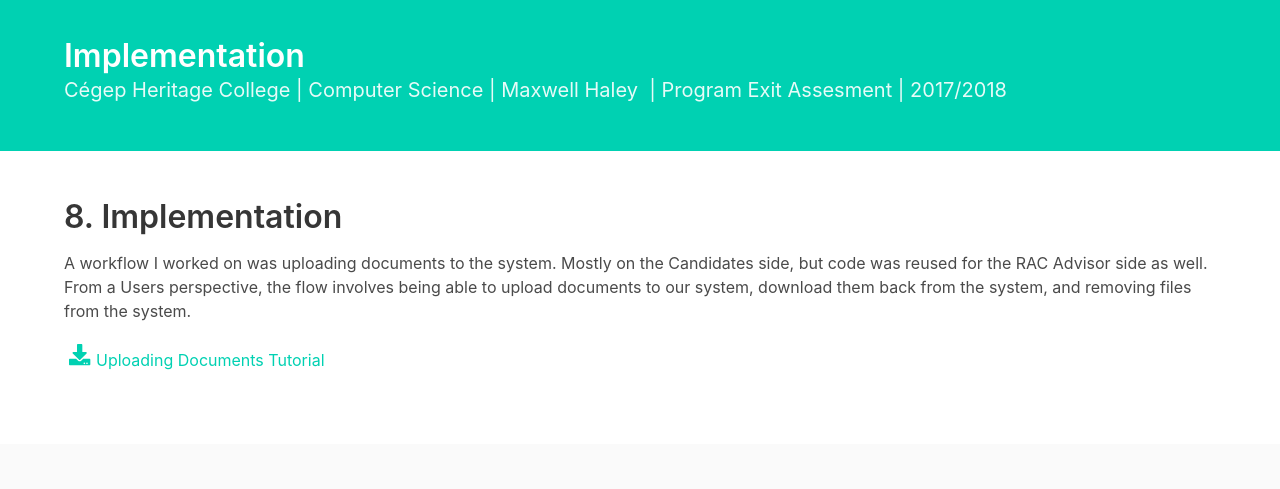
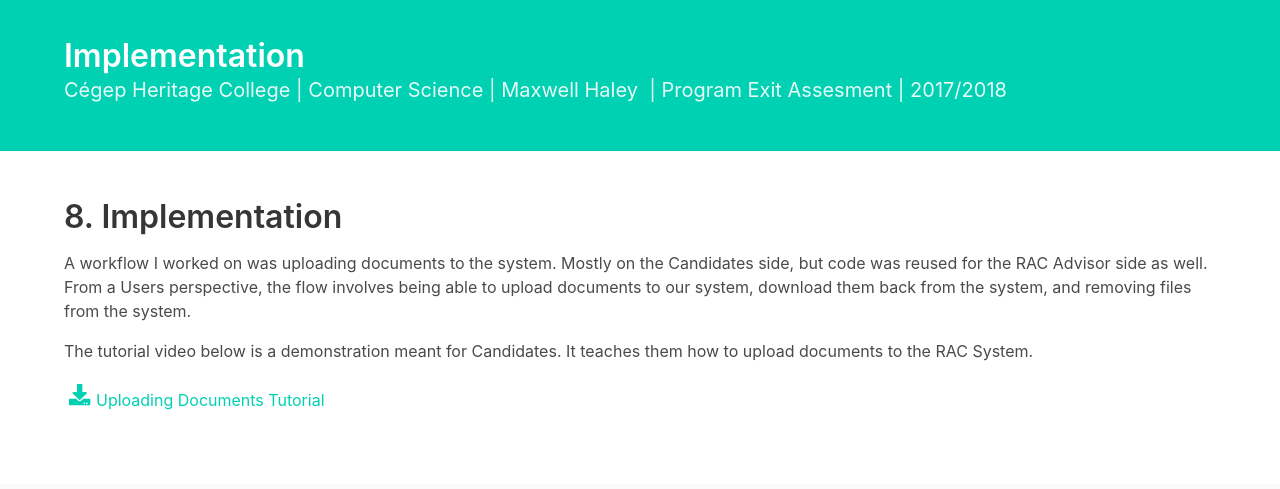
Before and after one commit to Llewxamris/PEA-framework, a plain HTML site: page implementation.html in a window 1280 px wide. Shown: the part 62-551 px from the top of the page. Drawn offline with Linux system fonts and the light colour scheme.

Commit message:
Add additional text

```diff
--- a/implementation.html
+++ b/implementation.html
@@ -81,6 +81,9 @@ Candidates side, but code was reused for the RAC Advisor side as well. From a
 Users perspective, the flow involves being able to upload documents to our
 system, download them back from the system, and removing files from the system.</p>
 
+<p>The tutorial video below is a demonstration meant for Candidates. It teaches
+them how to upload documents to the RAC System.</p>
+
 <p><a href="./files/mHaley_UploadDocuments_Tutorial.avi">Uploading Documents Tutorial</a></p></div>
             <a id="jumpButton" class="button is-primary is-large hidden">
                 <span class="icon">
```
